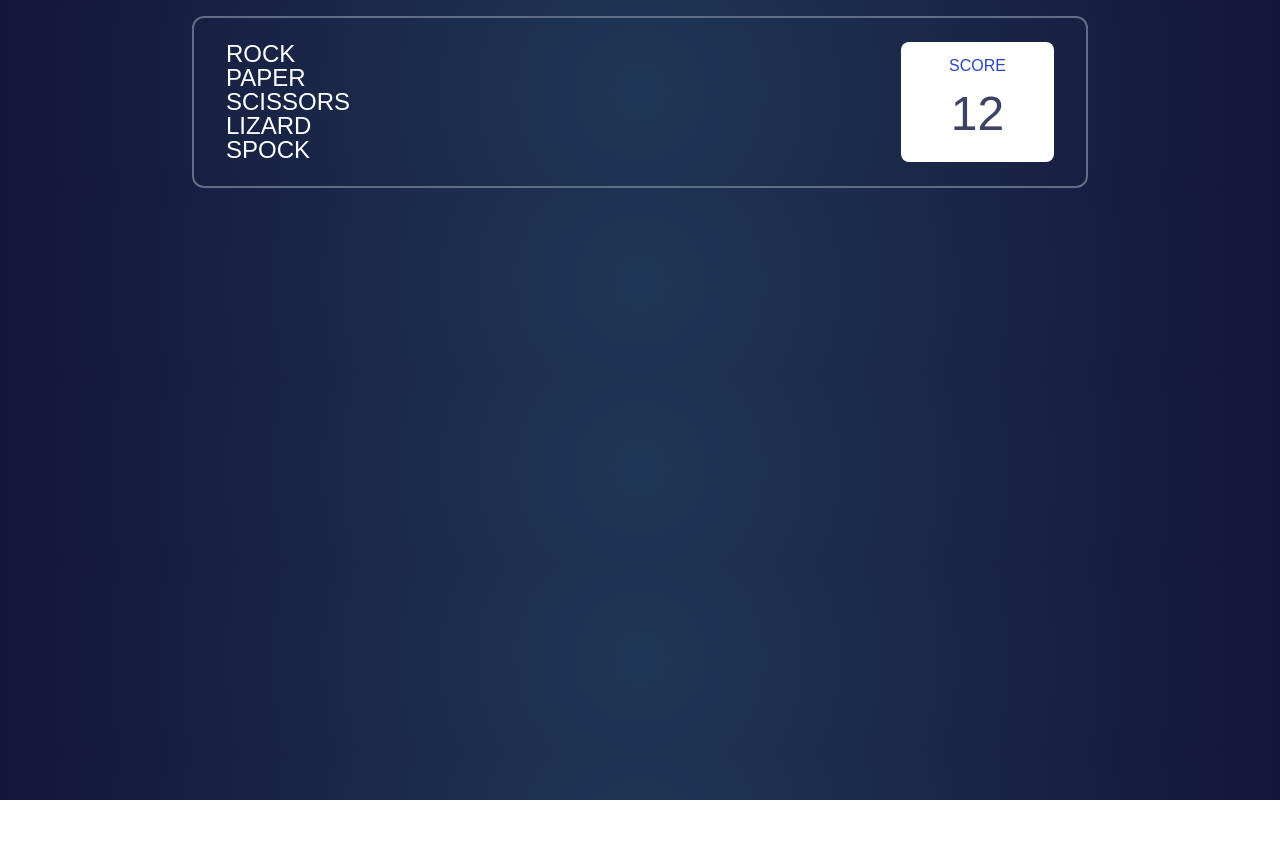
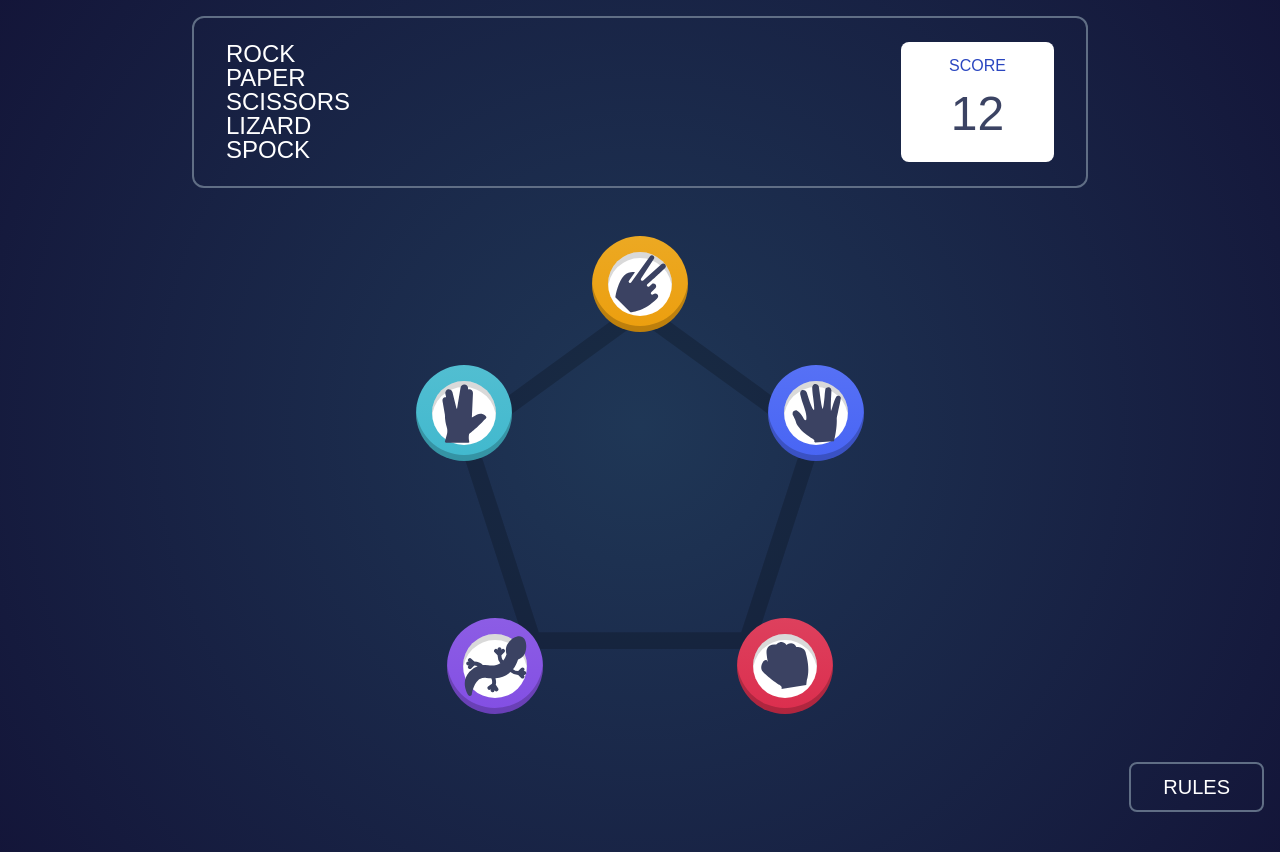
Before and after one commit to vlasscontreras/rpssl, a Nuxt app: page / in a window 1280 px wide. Before the commit the page ends 800 px from the top, so only its background shows below. Built offline with nearby package versions, Linux system fonts and the light colour scheme.

Commit message:
feat(layout): add the rules button and modal

```diff
--- a/assets/css/global.css
+++ b/assets/css/global.css
@@ -28,3 +28,14 @@ body {
       var(--color-background-end) 100%
     );
 }
+
+/* Transitions */
+.fade-enter-active,
+.fade-leave-active {
+  transition: opacity 0.15s;
+}
+
+.fade-enter,
+.fade-leave-to {
+  opacity: 0;
+}
--- a/pages/index.vue
+++ b/pages/index.vue
@@ -1,11 +1,42 @@
 <template>
-  <Container>
+  <Container class="pb-10">
     <Header />
+    <Picker />
+
+    <button class="border-2 border-header-outline hover:bg-white hover:border-white hover:text-dark focus:outline-none px-8 py-2 rounded-lg text-white text-xl transition-all uppercase table mx-auto sm:mr-0" @click="showRulesModal">
+      Rules
+    </button>
+
+    <transition name="fade">
+      <Modal v-if="rulesModal" @onClose="hideRulesModal">
+        <h4 class="uppercase text-dark text-3xl font-bold mb-4">
+          Rules
+        </h4>
+
+        <Instructions class="mx-auto" />
+      </Modal>
+    </transition>
   </Container>
 </template>
 
 <script lang="ts">
 import Vue from 'vue'
 
-export default Vue.extend({})
+export default Vue.extend({
+  data () {
+    return {
+      rulesModal: false
+    }
+  },
+
+  methods: {
+    showRulesModal () {
+      this.rulesModal = true
+    },
+
+    hideRulesModal () {
+      this.rulesModal = false
+    }
+  }
+})
 </script>
```
